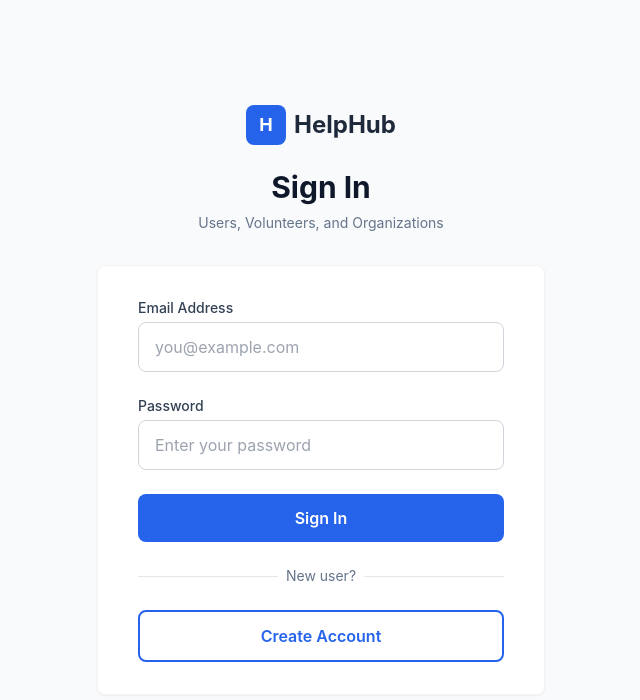
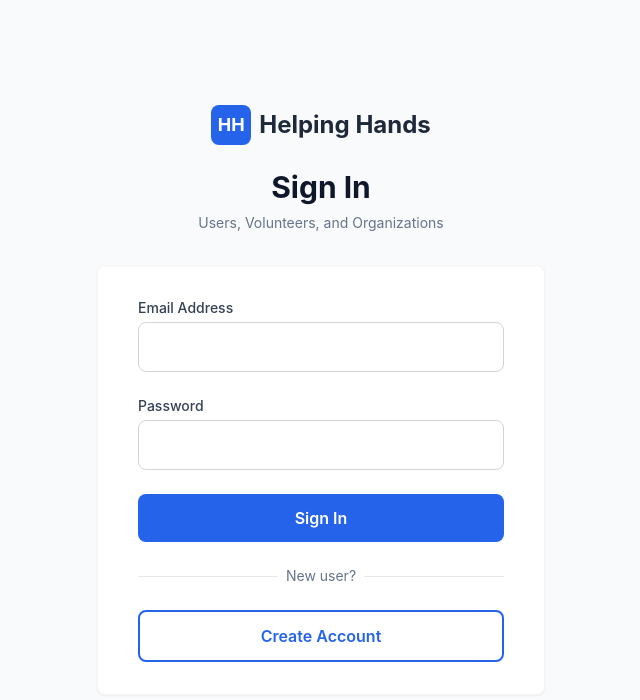
Before and after one commit to Kriti-59/helping-hands, a React (Vite) app in the folder frontend/: page /login in a window 1280 px wide. Shown: the top 700 px of the page, without its empty margins (319-959 px from the left). Built offline with nearby package versions, Linux system fonts and the light colour scheme; no server answers.

Commit message:
modify the universal login

```diff
--- a/frontend/src/pages/auth/UserLogin.jsx
+++ b/frontend/src/pages/auth/UserLogin.jsx
@@ -63,9 +63,11 @@ export default function UserLogin() {
       <div className="sm:mx-auto sm:w-full sm:max-w-md">
         <Link to="/" className="flex items-center justify-center gap-2 mb-6">
           <div className="w-10 h-10 bg-primary-600 rounded-lg flex items-center justify-center">
-            <span className="text-white font-bold text-lg">H</span>
+            <span className="text-white font-bold text-lg">HH</span>
           </div>
-          <span className="text-2xl font-bold text-slate-800">HelpHub</span>
+          <span className="text-2xl font-bold text-slate-800">
+            Helping Hands
+          </span>
         </Link>
         <h2 className="text-center text-3xl font-bold text-slate-900">
           Sign In
@@ -98,7 +100,6 @@ export default function UserLogin() {
                 value={formData.email}
                 onChange={handleChange}
                 className="input-field"
-                placeholder="you@example.com"
                 autoComplete="email"
               />
             </div>
@@ -116,7 +117,6 @@ export default function UserLogin() {
                 value={formData.password}
                 onChange={handleChange}
                 className="input-field"
-                placeholder="Enter your password"
                 autoComplete="current-password"
               />
             </div>
--- a/frontend/src/pages/auth/VolunteerLogin.jsx
+++ /dev/null
@@ -1,3 +0,0 @@
-export default function VolunteerLogin() {
-  return <div>Volunteer Login</div>
-}
```
